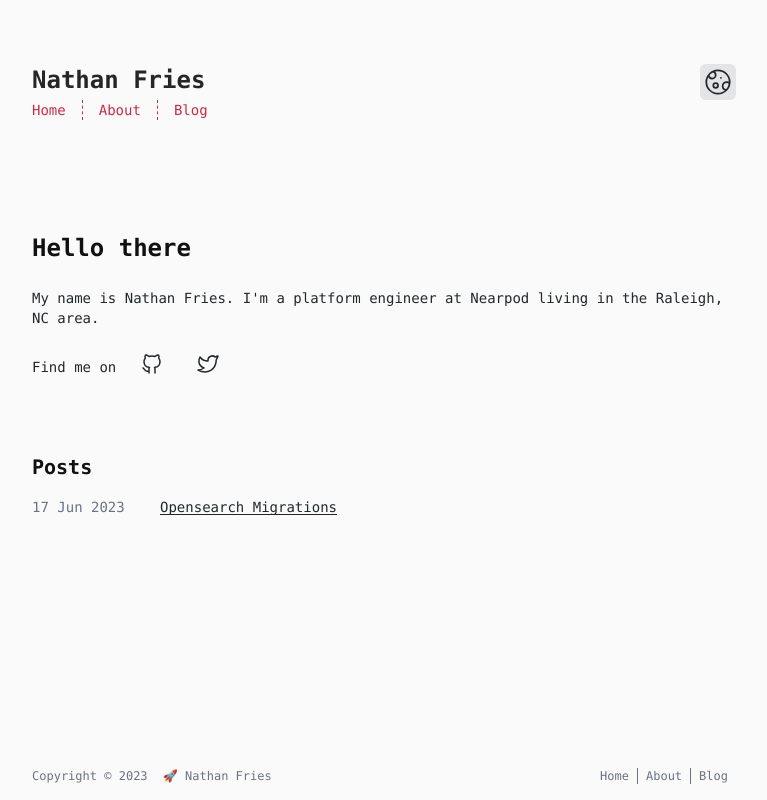
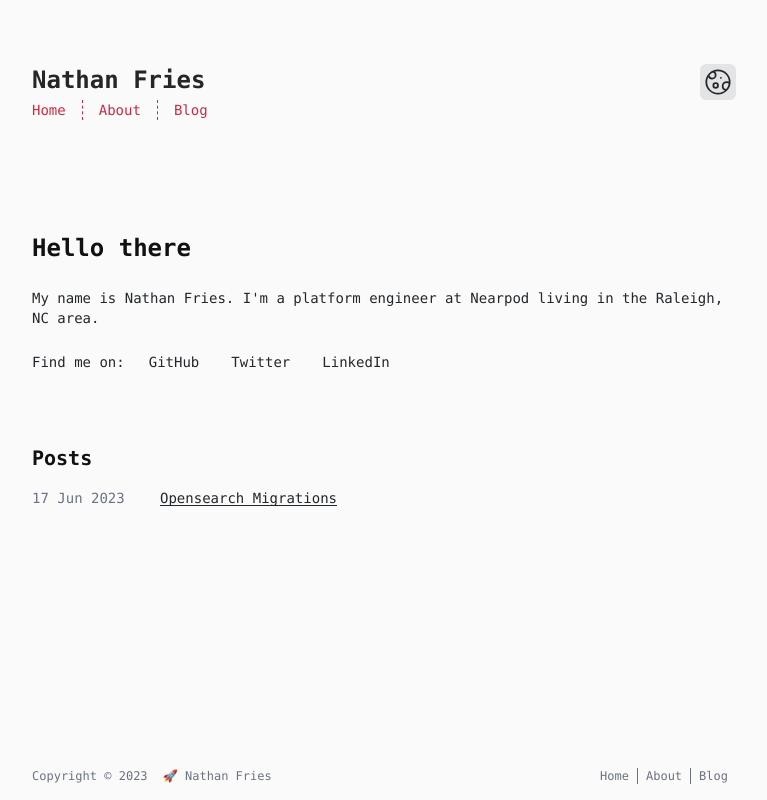
Before and after one commit to Npfries/nathanfries.com, an Astro site: page / in a window 1280 px wide. Shown: the whole page, without its empty margins (256-1023 px from the left). Built offline with nearby package versions, Linux system fonts and the light colour scheme; Astro itself is replaced by a stand-in of ours.

Commit message:
add linkedin link

```diff
--- a/src/components/SocialList.astro
+++ b/src/components/SocialList.astro
@@ -5,7 +5,7 @@ import { SOCIAL_LINKS } from "@/data/constants";
 ---
 
 <div class="flex flex-wrap items-center gap-x-4 sm:items-center">
-	<p>Find me on</p>
+	<p>Find me on:</p>
 	<ul class="flex flex-1 items-center gap-x-4 sm:flex-initial">
 		<li>
 			<a
@@ -14,25 +14,7 @@ import { SOCIAL_LINKS } from "@/data/constants";
 				target="_blank"
 				rel="noopener noreferrer"
 			>
-				<svg
-					class="h-6 w-6"
-					aria-hidden="true"
-					focusable="false"
-					xmlns="http://www.w3.org/2000/svg"
-					viewBox="0 0 24 24"
-					stroke-width="1.5"
-					stroke="currentColor"
-					fill="none"
-					stroke-linecap="round"
-					stroke-linejoin="round"
-				>
-					<path stroke="none" d="M0 0h24v24H0z" fill="none"></path>
-					<path
-						d="M9 19c-4.3 1.4 -4.3 -2.5 -6 -3m12 5v-3.5c0 -1 .1 -1.4 -.5 -2c2.8 -.3 5.5 -1.4 5.5 -6a4.6 4.6 0 0 0 -1.3 -3.2a4.2 4.2 0 0 0 -.1 -3.2s-1.1 -.3 -3.5 1.3a12.3 12.3 0 0 0 -6.2 0c-2.4 -1.6 -3.5 -1.3 -3.5 -1.3a4.2 4.2 0 0 0 -.1 3.2a4.6 4.6 0 0 0 -1.3 3.2c0 4.6 2.7 5.7 5.5 6c-.6 .6 -.6 1.2 -.5 2v3.5"
-					>
-					</path>
-				</svg>
-				<span class="sr-only">Github</span>
+				GitHub
 			</a>
 		</li>
 		<li>
@@ -42,28 +24,19 @@ import { SOCIAL_LINKS } from "@/data/constants";
 				target="_blank"
 				rel="noopener noreferrer"
 			>
-				<svg
-					class="h-6 w-6"
-					aria-hidden="true"
-					focusable="false"
-					xmlns="http://www.w3.org/2000/svg"
-					viewBox="0 0 24 24"
-					stroke-width="1.5"
-					stroke="currentColor"
-					fill="none"
-					stroke-linecap="round"
-					stroke-linejoin="round"
-				>
-					<path stroke="none" d="M0 0h24v24H0z" fill="none"></path>
-					<path
-						d="M22 4.01c-1 .49 -1.98 .689 -3 .99c-1.121 -1.265 -2.783 -1.335 -4.38 -.737s-2.643 2.06 -2.62 3.737v1c-3.245 .083 -6.135 -1.395 -8 -4c0 0 -4.182 7.433 4 11c-1.872 1.247 -3.739 2.088 -6 2c3.308 1.803 6.913 2.423 10.034 1.517c3.58 -1.04 6.522 -3.723 7.651 -7.742a13.84 13.84 0 0 0 .497 -3.753c-.002 -.249 1.51 -2.772 1.818 -4.013z"
-					>
-					</path>
-				</svg>
-				<span class="sr-only">Twitter</span>
+				Twitter
 			</a>
 		</li>
-		<!-- <li>
+		<li>
+			<a
+				class="inline-block p-2 sm:hover:text-link"
+				href={SOCIAL_LINKS.linkedin}
+				target="_blank"
+				rel="noopener noreferrer"
+			>
+				LinkedIn
+			</a>
+			<!-- <li>
 			<a
 				class="inline-block p-2 sm:hover:text-link"
 				href={SOCIAL_LINKS.discord}
@@ -99,7 +72,7 @@ import { SOCIAL_LINKS } from "@/data/constants";
 				<span class="sr-only">Discord</span>
 			</a>
 		</li> -->
-		<!-- <li>
+			<!-- <li>
 			<a class="inline-block p-2 sm:hover:text-link" href={`mailto:${SOCIAL_LINKS.email}`}>
 				<svg
 					class="h-6 w-6"
@@ -120,5 +93,6 @@ import { SOCIAL_LINKS } from "@/data/constants";
 				<span class="sr-only">Email</span>
 			</a>
 		</li> -->
+		</li>
 	</ul>
 </div>
--- a/src/data/constants.ts
+++ b/src/data/constants.ts
@@ -17,6 +17,7 @@ export const MENU_LINKS = [
 export const SOCIAL_LINKS = {
 	github: "https://github.com/Npfries",
 	twitter: "https://twitter.com/NathanPFries",
+	linkedin: "https://www.linkedin.com/in/nathanfries/",
 	// discord: "https://github.com/chrismwilliams/astro-cactus",
 	// email: "me@example.com",
 };
--- a/src/layouts/Base.astro
+++ b/src/layouts/Base.astro
@@ -50,6 +50,14 @@ const {
 			// initailse root class attribute
 			root.classList.toggle("dark", isDark);
 		</script>
+	</head>
+	<body>
+		<SkipLink />
+		<Header />
+		<main id="main" class="flex-1">
+			<slot />
+		</main>
+		<Footer />
 		<!-- Google tag (gtag.js) -->
 		<script defer async src="https://www.googletagmanager.com/gtag/js?id=G-YDEJ5ZSMTY"></script>
 		<script defer>
@@ -61,13 +69,5 @@ const {
 
 			gtag("config", "G-YDEJ5ZSMTY");
 		</script>
-	</head>
-	<body>
-		<SkipLink />
-		<Header />
-		<main id="main" class="flex-1">
-			<slot />
-		</main>
-		<Footer />
 	</body>
 </html>
```
